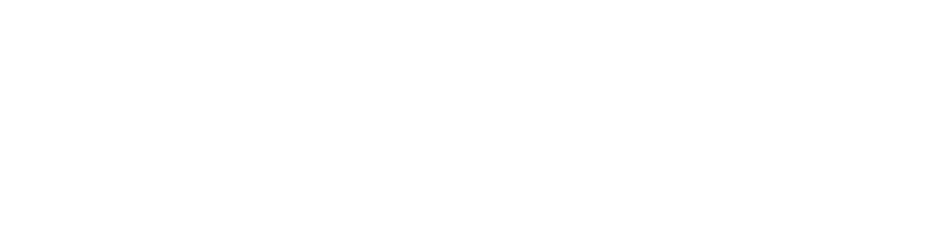
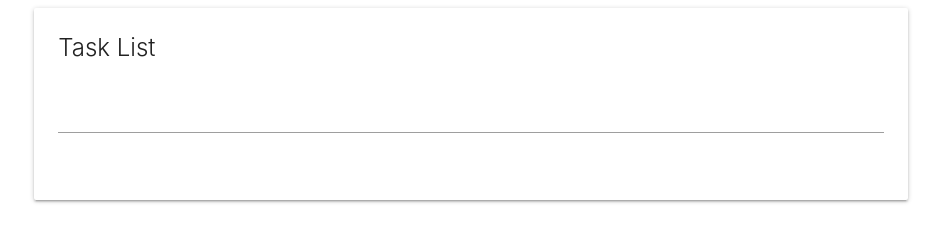
Before and after one commit to roodhouse/travTaskList, a plain HTML site: page index.html in a window 1280 px wide. Shown: the whole page, without its empty margins (169-1110 px from the left). Drawn offline with nearby package versions, Linux system fonts and the light colour scheme.

Commit message:
more starter

```diff
--- a/index.html
+++ b/index.html
@@ -10,6 +10,25 @@
 </head>
 <body>
 
+    <div class="container">
+        <div class="row">
+            <div class="col s12">
+                <div id="main" class="card">
+                    <div class="card-content">
+                        <span class="card-title">Task List</span>
+                        <div class="row">
+                            <form id="task-form">
+                                <div class="input-field col s12">
+                                    <input type="text" name="task" id="task">
+                                </div>
+                            </form>
+                        </div>
+                    </div>
+                </div>
+            </div>
+        </div>
+    </div>
+
     <script src="https://code.jquery.com/jquery-3.6.3.js" integrity="sha256-nQLuAZGRRcILA+6dMBOvcRh5Pe310sBpanc6+QBmyVM="crossorigin="anonymous"></script>
     <script src="https://cdnjs.cloudflare.com/ajax/libs/materialize/1.0.0/js/materialize.min.js"></script>
     <script src="app.js"></script>
```
